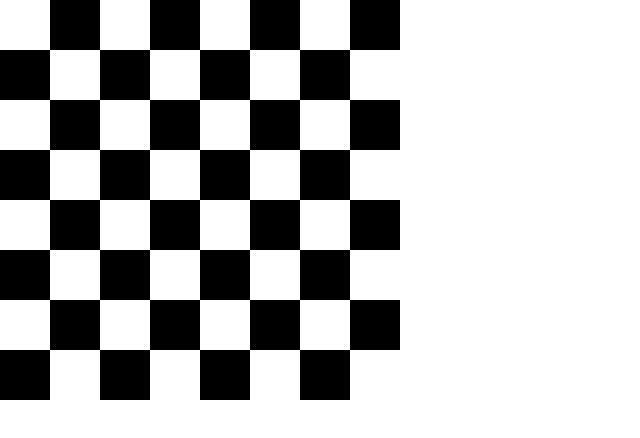
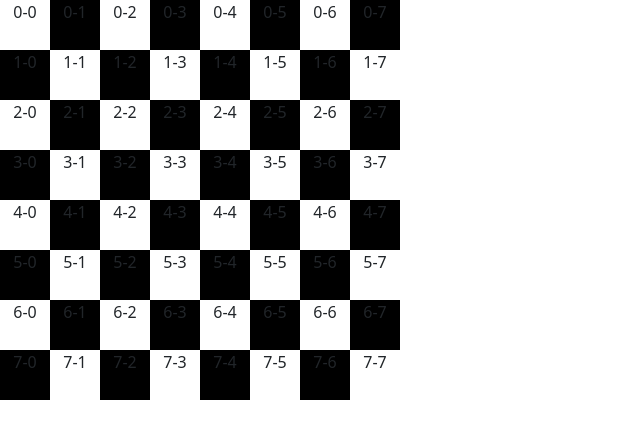
Before and after one commit to MhdJavithF/React-Machine-Coding, a React (Vite) app in the folder app/: page /inputform in a window 1280 px wide. Shown: the top 438 px of the page, without its empty margins (0-640 px from the left). Built offline with nearby package versions, Linux system fonts and the light colour scheme.

Commit message:
chess board css react

```diff
--- a/app/src/Components/ChessBoard.jsx
+++ b/app/src/Components/ChessBoard.jsx
@@ -4,18 +4,46 @@ import '../Styles/chess.css';
 const ChessBoard = () => {
     const size = 8;
     const cells = [];
+    const cells1 = [];
+    const cells2 = [];
+
 
     for (let row = 0; row < size; row++) {
         for (let col = 0; col < size; col++) {
             cells.push(
-                <div key={`${row}-${col}`} className="cell" style={{ backgroundColor: (row + col) % 2 === 0 ? "#fff" : "#000" }}></div>
+                <div key={`${row}-${col}`} className="cell" style={{ backgroundColor: (row + col) % 2 === 0 ? "#fff" : "#000" }}>{row}-{col}</div>
             )
         }
     }
 
+    for (let row = 0; row < size; row++) {
+        cells1[row] = [];
+        for (let col = 0; col < size; col++) {
+            cells1[row][col] = `${row}-${col}`;
+        }
+    }
+    console.log(cells1);
+
+    let val = 0;
+    for(let i = 0; i < size; i++){
+        cells2[i] = [];
+        for(let j = 0; j < size; j++){
+            val = i + j;
+            if(val % 2 === 0){
+                cells2[i][j] = 'even'
+            }
+            else{
+                cells2[i][j] = 'odd'
+
+            }
+        }
+    }
+
+    console.log(cells2);
+
     return (
-        <div className='board'>
-            {cells}
+        <div>
+            <div className='board'>{cells}</div>
         </div>
     )
 }
```
